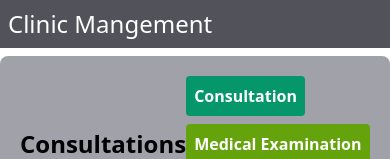
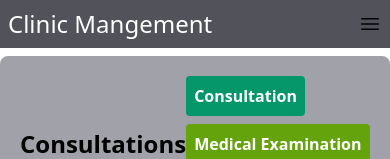
Before and after one commit to JohnSin797/clinic-management, a Next.js app: page /admin/consultation in a window 390 px wide. Shown: the top 159 px of the page. Built offline with nearby package versions, Linux system fonts and the light colour scheme.

Commit message:
navigation menu update

```diff
--- a/app/admin/consultation/page.tsx
+++ b/app/admin/consultation/page.tsx
@@ -1,7 +1,6 @@
 'use client'
 
 import PatientFinder from "@/app/components/PatientFinder";
-import Link from "next/link";
 import { useState } from "react";
 
 export default function Consultation() {
--- a/app/admin/layout.tsx
+++ b/app/admin/layout.tsx
@@ -11,10 +11,14 @@ interface LayoutProps {
 const CustomLayout: React.FC<LayoutProps> = ({ children }) => {
     const [hideNavs, setHideNavs] = useState<boolean>(true)
 
+    const toggleMenu = () => {
+      setHideNavs(!hideNavs)
+    }
+
     return (
       <div>
         <SideNav isHidden={hideNavs} />
-        <TopNav />
+        <TopNav toggleMenu={toggleMenu} />
         <main className="absolute w-full md:w-5/6 top-14 right-0 z-8">
             {children}
         </main>
--- a/app/components/SideNav.tsx
+++ b/app/components/SideNav.tsx
@@ -18,7 +18,7 @@ const SideNav: FC<SideNavProps> = ({ isHidden }) => {
     }
 
     return (
-        <div className={`fixed left-0 top-0 w-full md:w-1/6 bg-red-900 z-10 min-h-screen ${isHidden ? 'hidden md:block' : ''}`}>
+        <div className={`fixed left-0 top-0 w-full md:w-1/6 bg-red-900 pt-10 z-10 min-h-screen ${isHidden ? 'hidden md:block' : ''}`}>
             <div className="flex justify-center items-center w-full my-5">
                 <Image src={logo} alt="logo" width={100} height={100} />
             </div>
--- a/app/components/TopNav.tsx
+++ b/app/components/TopNav.tsx
@@ -5,10 +5,10 @@ import { useRouter } from "next/navigation"
 import { FC } from "react";
 
 interface TopNavProps {
-    isHidden?: boolean;
+    toggleMenu: ()=>void;
 }
 
-const TopNav: FC<TopNavProps> = ({ isHidden }) => {
+const TopNav: FC<TopNavProps> = ({ toggleMenu }) => {
     const router = useRouter()
 
     const handleLogout = async () => {
@@ -28,7 +28,11 @@ const TopNav: FC<TopNavProps> = ({ isHidden }) => {
                 <h1 className="text-2xl text-white">Clinic Mangement</h1>
             </header>
             <button onClick={handleLogout} type="button" className="hidden md:block">logout</button>
-
+            <button onClick={()=>toggleMenu()} className="md:hidden">
+                <svg xmlns="http://www.w3.org/2000/svg" fill="none" viewBox="0 0 24 24" strokeWidth={1.5} stroke="currentColor" className="size-6">
+                    <path strokeLinecap="round" strokeLinejoin="round" d="M3.75 6.75h16.5M3.75 12h16.5m-16.5 5.25h16.5" />
+                </svg>
+            </button>
         </div>
     )
 }
--- a/app/models/Appointment.ts
+++ b/app/models/Appointment.ts
@@ -1,5 +1,5 @@
 import { Schema, model, models } from "mongoose";
-import Patient from "./Patient"; // eslint-disable-line no-unused-vars
+import Patient from "./Patient"; // eslint-disable-next-line @typescript-eslint/no-unused-vars
 
 interface IAppointment extends Document {
     patient: Schema.Types.ObjectId;
--- a/app/models/Consultation.ts
+++ b/app/models/Consultation.ts
@@ -1,5 +1,5 @@
 import { Schema, models, model } from "mongoose";
-import Patient from "./Patient"; // eslint-disable-line no-unused-vars
+import Patient from "./Patient"; // eslint-disable-next-line @typescript-eslint/no-unused-vars
 
 interface IConsultation extends Document {
     patient: Schema.Types.ObjectId;
--- a/app/models/PatientLog.ts
+++ /dev/null
@@ -1,3 +0,0 @@
-import { Schema, model, models } from "mongoose";
-import Patient from "./Patient";
-import Consultation from "./Consultation";
```
